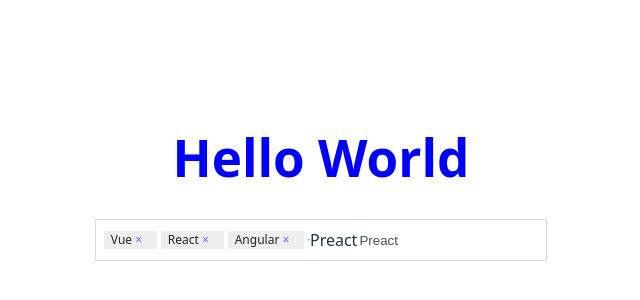
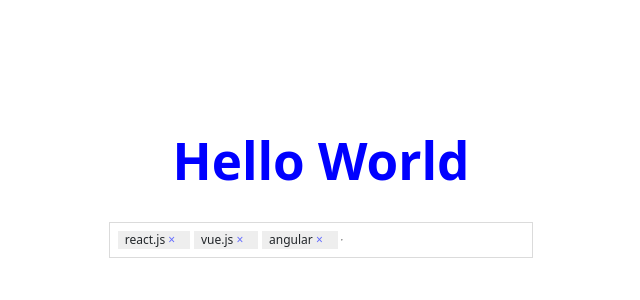
Before and after one commit to Francis-ux/vue3, a Vue app in the folder tags_input/: page / in a window 1280 px wide. Shown: the part 222-522 px from the top of the page, without its empty margins (319-959 px from the left). Built offline with nearby package versions, Linux system fonts and the light colour scheme.

Commit message:
component communication with props

```diff
--- a/tags_input/src/App.vue
+++ b/tags_input/src/App.vue
@@ -1,16 +1,21 @@
 <script>
-import TagsInput from "./components/TagsInput.vue"
 
 export default {
-  components: {
-    // TagsInput
+  data: () => ({
+    jsFrameworks: ["react.js", "vue.js", "angular"]
+  }),
+
+  mounted() {
+    setTimeout(() => {
+      this.jsFrameworks.push("svelte.js")
+    }, 3000)
   }
 }
 </script>
 
 <template>
   <h1>Hello World</h1>
-  <TagsInput></TagsInput>
+  <TagsInput :selectedTags="jsFrameworks"></TagsInput>
   <!-- Or use the shorthand -->
   <!-- <TagsInput /> -->
 </template>
--- a/tags_input/src/components/TagsInput.vue
+++ b/tags_input/src/components/TagsInput.vue
@@ -17,8 +17,8 @@
 export default {
     data() {
         return {
-            tags: ["Vue", "React", "Angular"],
-            newTag: "Preact"
+            tags: [...this.selectedTags],
+            newTag: ""
         }
     },
 
@@ -28,6 +28,13 @@ export default {
                 this.newTag = this.newTag.slice(0, -1)
                 this.addNewTag();
             }
+        }
+    },
+
+    props: {
+        selectedTags: {
+            type: Array,
+            default: () => []
         }
     },
 
```
